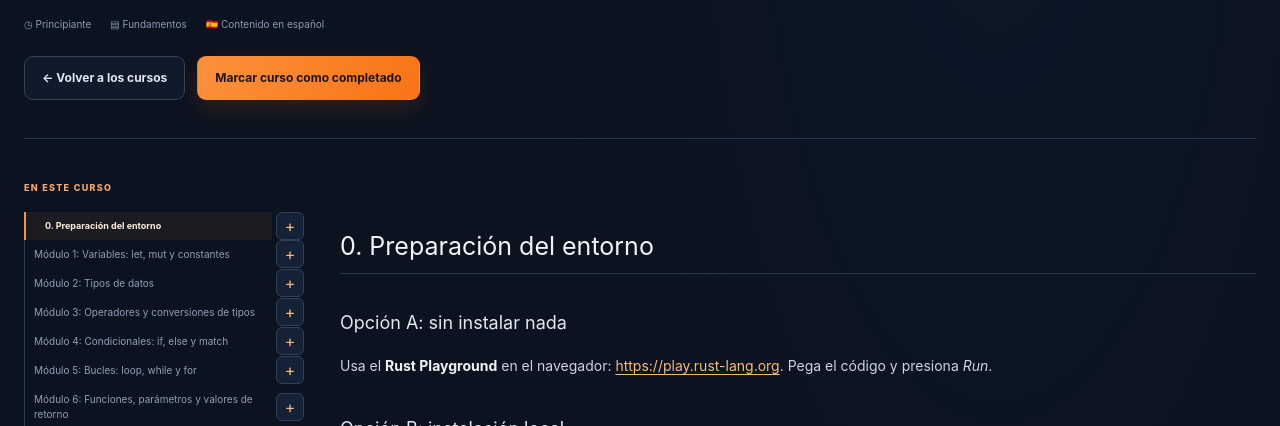
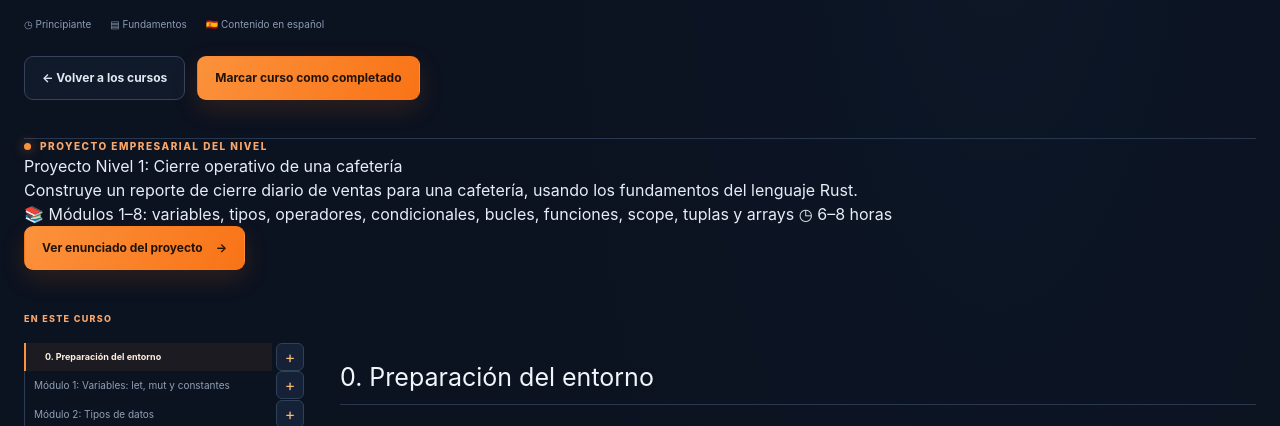
Before and after one commit to programadorkevinsvega-sys/Rust_Academy-cloudflare, an Astro site: page /cursos/rust-nivel-1 in a window 1280 px wide. Shown: the part 337-763 px from the top of the page. Built offline with nearby package versions, Linux system fonts and the light colour scheme; Astro itself is replaced by a stand-in of ours.

Commit message:
Show dedicated enterprise project card on each Rust course

```diff
--- a/src/pages/cursos/[slug].astro
+++ b/src/pages/cursos/[slug].astro
@@ -10,6 +10,9 @@ export function getStaticPaths() {
 
 const { course } = Astro.props;
 const { Content, frontmatter } = course;
+const projectModules = Object.entries(import.meta.glob('../../content/projects/*.md', { eager: true }));
+const projectEntry = projectModules.find(([path]) => path.split('/').pop()?.replace(/\.md$/, '') === frontmatter.projectSlug);
+const projectFrontmatter = projectEntry ? (projectEntry[1] as any).frontmatter : null;
 ---
 
 <BaseLayout title={frontmatter.title + ' — Rust Academy'} description={frontmatter.description}>
@@ -32,6 +35,23 @@ const { Content, frontmatter } = course;
         <button class="button button-primary" type="button" data-course-complete={frontmatter.slug || Astro.params.slug} aria-pressed="false">Marcar curso como completado</button>
       </div>
     </header>
+
+    {projectFrontmatter && (
+      <section class="course-project-card" aria-labelledby="course-project-title">
+        <div class="course-project-copy">
+          <div class="eyebrow"><span class="eyebrow-dot"></span> PROYECTO EMPRESARIAL DEL NIVEL</div>
+          <h2 id="course-project-title">{projectFrontmatter.title}</h2>
+          <p>{projectFrontmatter.description}</p>
+          <div class="project-card-meta">
+            <span>📚 {projectFrontmatter.moduleName}</span>
+            <span>◷ {projectFrontmatter.duration}</span>
+          </div>
+        </div>
+        <a class="button button-primary project-card-button" href={'/proyectos/' + projectFrontmatter.slug + '/'}>
+          Ver enunciado del proyecto <span>→</span>
+        </a>
+      </section>
+    )}
 
     <div class="article-layout">
       <aside class="article-sidebar">
```
